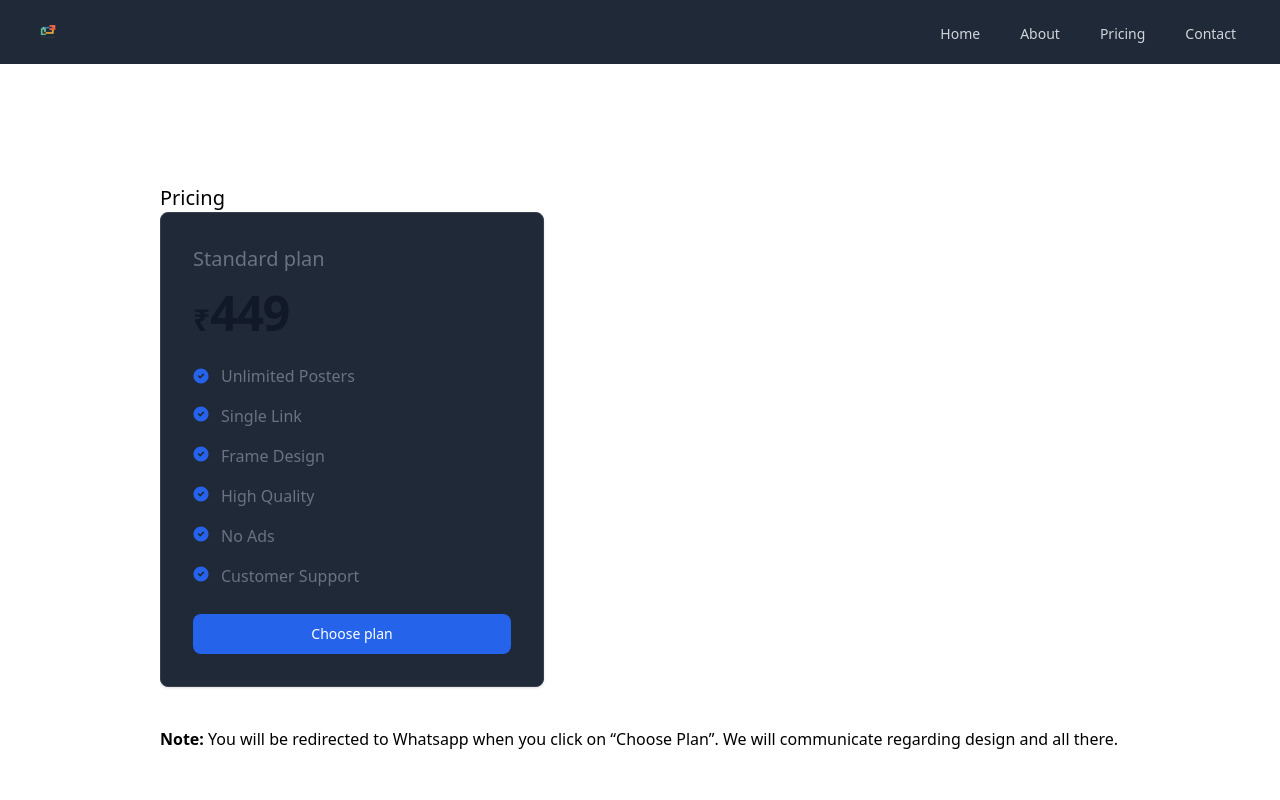
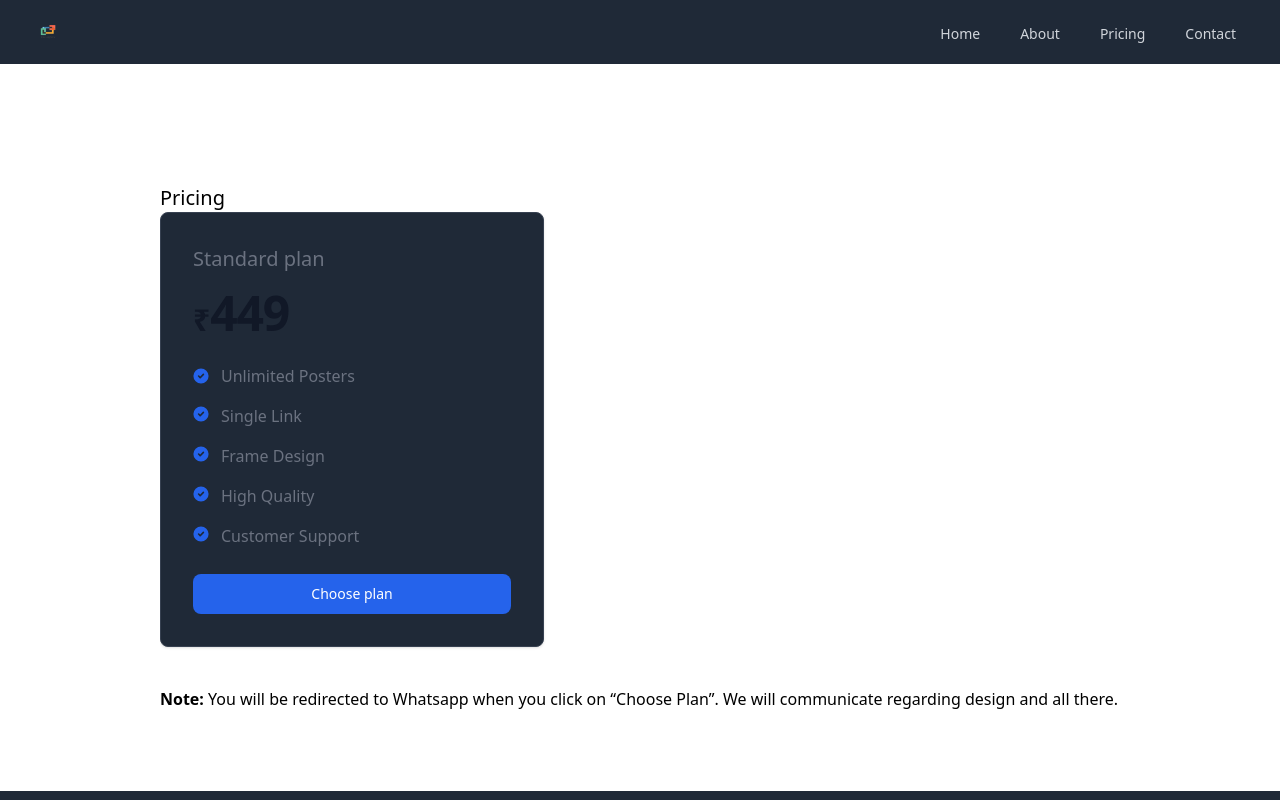
Before and after one commit to hadibinnoor/framesify-frontend, a React (Vite) app: page /pricing in a window 1280 px wide. Shown: the top 800 px of the page. Built offline with nearby package versions, Linux system fonts and the light colour scheme.

Commit message:
Update PricingPage.jsx

```diff
--- a/src/assets/PricingPage.jsx
+++ b/src/assets/PricingPage.jsx
@@ -86,20 +86,7 @@ const PricingPage = () => {
                 >
                   <path d="M10 .5a9.5 9.5 0 1 0 9.5 9.5A9.51 9.51 0 0 0 10 .5Zm3.707 8.207-4 4a1 1 0 0 1-1.414 0l-2-2a1 1 0 0 1 1.414-1.414L9 10.586l3.293-3.293a1 1 0 0 1 1.414 1.414Z" />
                 </svg>
-                <h2 className="text-base font-normal leading-tight text-gray-500 dark:text-gray-400 ms-3">
-                  No Ads
-                </h2>
-              </li>
-              <li className="flex">
-                <svg
-                  className="flex-shrink-0 w-4 h-4 text-blue-600 dark:text-blue-500"
-                  aria-hidden="true"
-                  xmlns="http://www.w3.org/2000/svg"
-                  fill="currentColor"
-                  viewBox="0 0 20 20"
-                >
-                  <path d="M10 .5a9.5 9.5 0 1 0 9.5 9.5A9.51 9.51 0 0 0 10 .5Zm3.707 8.207-4 4a1 1 0 0 1-1.414 0l-2-2a1 1 0 0 1 1.414-1.414L9 10.586l3.293-3.293a1 1 0 0 1 1.414 1.414Z" />
-                </svg>
+
                 <h2 className="text-base font-normal leading-tight text-gray-500 dark:text-gray-400 ms-3">
                   Customer Support
                 </h2>
```
